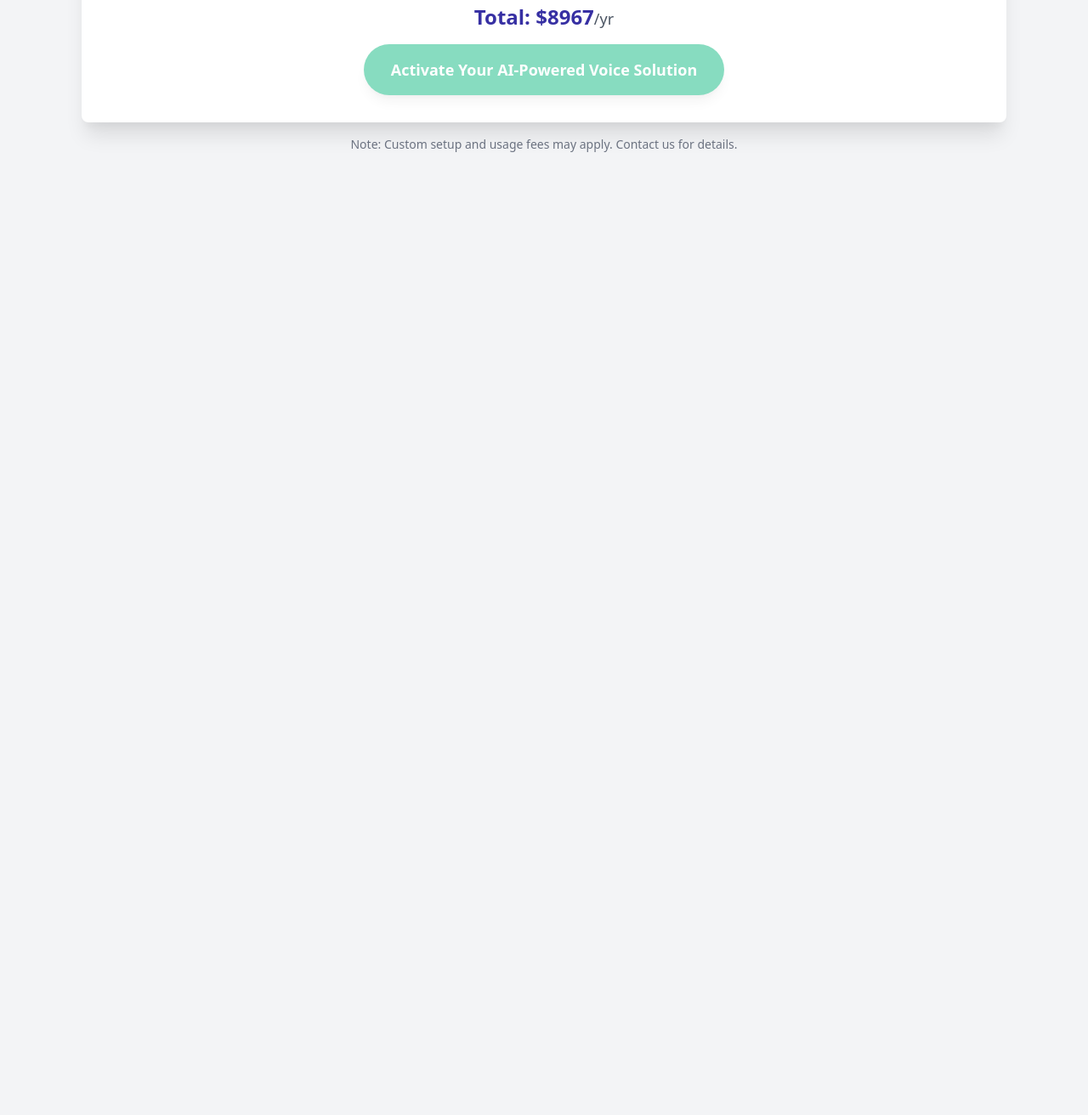
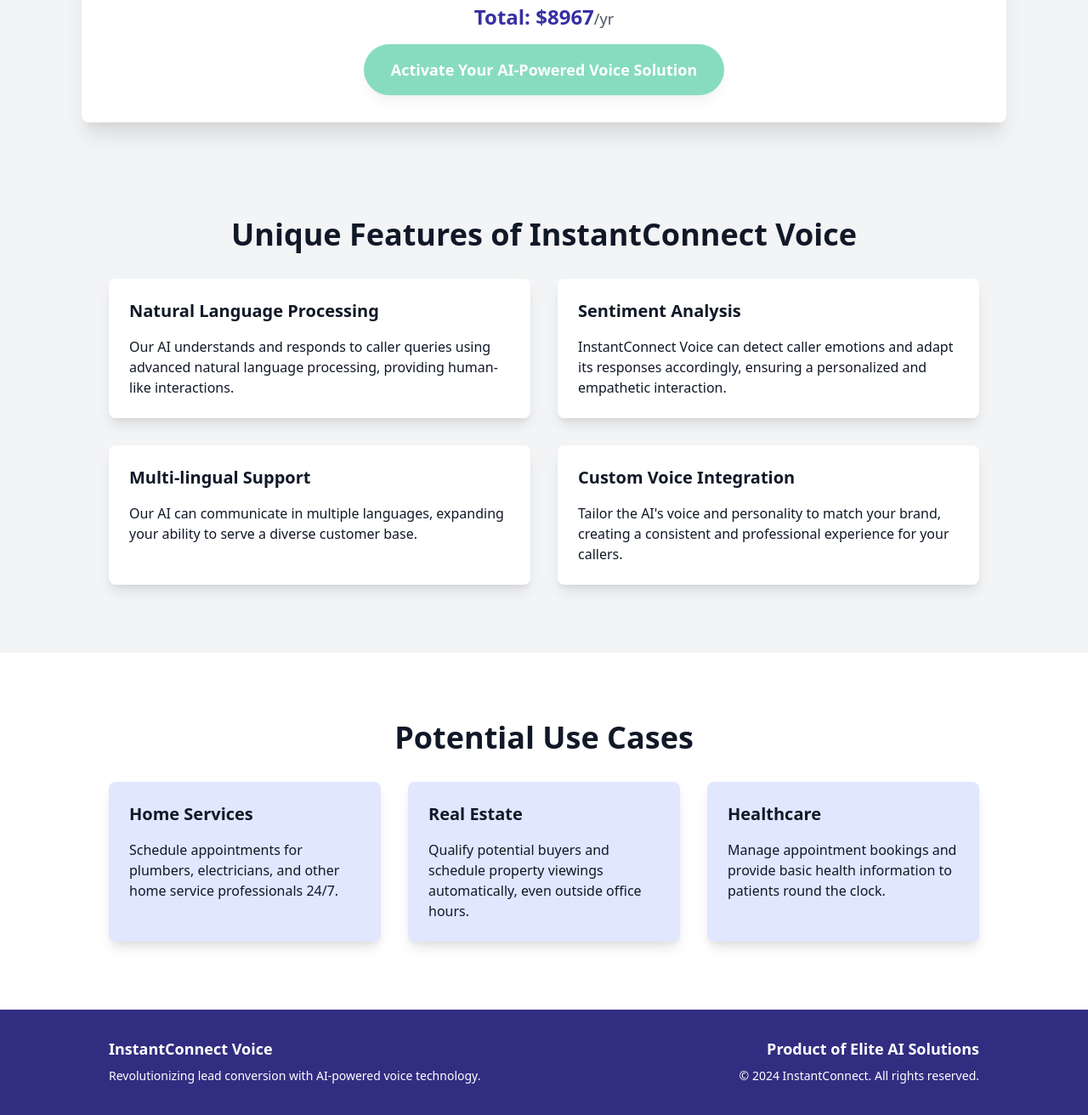
Before and after one commit to APP-EAS/testnewvoiceai, a plain HTML site: page index.html in a window 1280 px wide. Shown: the part 1108-2420 px from the top of the page at 85% size. Before the commit the page ends 1320 px from the top, so only its background shows below. Drawn offline with nearby package versions, Linux system fonts and the light colour scheme.

Commit message:
Update index.html

```diff
--- a/index.html
+++ b/index.html
@@ -3,7 +3,7 @@
 <head>
     <meta charset="UTF-8">
     <meta name="viewport" content="width=device-width, initial-scale=1.0">
-    <title>InstantConnect Voice | AI-Powered Call Handling Revolution</title>
+    <title>InstantConnect Voice | Revolutionary AI Voice Technology</title>
     <link href="https://cdnjs.cloudflare.com/ajax/libs/tailwindcss/2.2.19/tailwind.min.css" rel="stylesheet">
     <script src="https://cdnjs.cloudflare.com/ajax/libs/alpinejs/2.3.0/alpine-ie11.min.js" defer></script>
     <style>
@@ -83,7 +83,7 @@
             <div class="bg-white rounded-lg shadow-xl overflow-hidden">
                 <div class="gradient-bg text-white p-8 text-center">
                     <h1 class="text-3xl sm:text-4xl font-bold mb-4">Revolutionary AI Voice Technology: Your 24/7 Sales Team</h1>
-                    <p class="text-xl">InstantConnect: Your AI-Powered 24/7 Lead Conversion Solution</p>
+                    <p class="text-xl">InstantConnect Voice: Supercharge Your Lead Conversion with AI-Powered Calls</p>
                 </div>
                 <div class="p-4 sm:p-8">
                     <div class="mb-8 text-center bg-indigo-100 p-4 sm:p-6 rounded-lg">
@@ -148,8 +148,71 @@
                     </div>
                 </div>
             </div>
-            <p class="text-center text-sm text-gray-500 mt-4">Note: Custom setup and usage fees may apply. Contact us for details.</p>
         </div>
     </div>
+
+    <section class="bg-gray-100 py-20" id="voice-features">
+        <div class="max-w-6xl mx-auto px-6 sm:px-8 lg:px-16">
+            <h2 class="text-3xl sm:text-4xl font-bold mb-8 text-center">Unique Features of InstantConnect Voice</h2>
+            <div class="grid grid-cols-1 md:grid-cols-2 gap-8">
+                <div class="bg-white rounded-lg shadow-lg p-6">
+                    <h3 class="text-xl font-bold mb-4">Natural Language Processing</h3>
+                    <p>Our AI understands and responds to caller queries using advanced natural language processing, providing human-like interactions.</p>
+                </div>
+                <div class="bg-white rounded-lg shadow-lg p-6">
+                    <h3 class="text-xl font-bold mb-4">Sentiment Analysis</h3>
+                    <p>InstantConnect Voice can detect caller emotions and adapt its responses accordingly, ensuring a personalized and empathetic interaction.</p>
+                </div>
+                <div class="bg-white rounded-lg shadow-lg p-6">
+                    <h3 class="text-xl font-bold mb-4">Multi-lingual Support</h3>
+                    <p>Our AI can communicate in multiple languages, expanding your ability to serve a diverse customer base.</p>
+                </div>
+                <div class="bg-white rounded-lg shadow-lg p-6">
+                    <h3 class="text-xl font-bold mb-4">Custom Voice Integration</h3>
+                    <p>Tailor the AI's voice and personality to match your brand, creating a consistent and professional experience for your callers.</p>
+                </div>
+            </div>
+        </div>
+    </section>
+
+    <section class="bg-white py-20" id="use-cases">
+        <div class="max-w-6xl mx-auto px-6 sm:px-8 lg:px-16">
+            <h2 class="text-3xl sm:text-4xl font-bold mb-8 text-center">Potential Use Cases</h2>
+            <div class="grid grid-cols-1 md:grid-cols-3 gap-8">
+                <div class="bg-indigo-100 rounded-lg shadow-lg p-6">
+                    <h3 class="text-xl font-bold mb-4">Home Services</h3>
+                    <p>Schedule appointments for plumbers, electricians, and other home service professionals 24/7.</p>
+                </div>
+                <div class="bg-indigo-100 rounded-lg shadow-lg p-6">
+                    <h3 class="text-xl font-bold mb-4">Real Estate</h3>
+                    <p>Qualify potential buyers and schedule property viewings automatically, even outside office hours.</p>
+                </div>
+                <div class="bg-indigo-100 rounded-lg shadow-lg p-6">
+                    <h3 class="text-xl font-bold mb-4">Healthcare</h3>
+                    <p>Manage appointment bookings and provide basic health information to patients round the clock.</p>
+                </div>
+            </div>
+        </div>
+    </section>
+
+    <footer class="bg-indigo-900 text-white py-8">
+        <div class="max-w-6xl mx-auto px-6 sm:px-8 lg:px-16">
+            <div class="flex flex-wrap justify-between items-center">
+                <div class="w-full md:w-1/2 text-center md:text-left mb-4 md:mb-0">
+                    <h3 class="text-lg font-bold mb-2">InstantConnect Voice</h3>
+                    <p class="text-sm mb-1">Revolutionizing lead conversion with AI-powered voice technology.</p>
+                </div>
+                <div class="w-full md:w-1/2 text-center md:text-right mb-4 md:mb-0">
+                    <p class="text-lg font-bold mb-2">Product of Elite AI Solutions</p>
+                    <p class="text-sm mb-1">&copy; 2024 InstantConnect. All rights reserved.</p>
+                </div>
+            </div>
+        </div>
+    </footer>
+
+    <script>
+        // This script is intentionally left empty as all the necessary functionality
+        // is handled by Alpine.js directives in the HTML.
+    </script>
 </body>
 </html>
```
